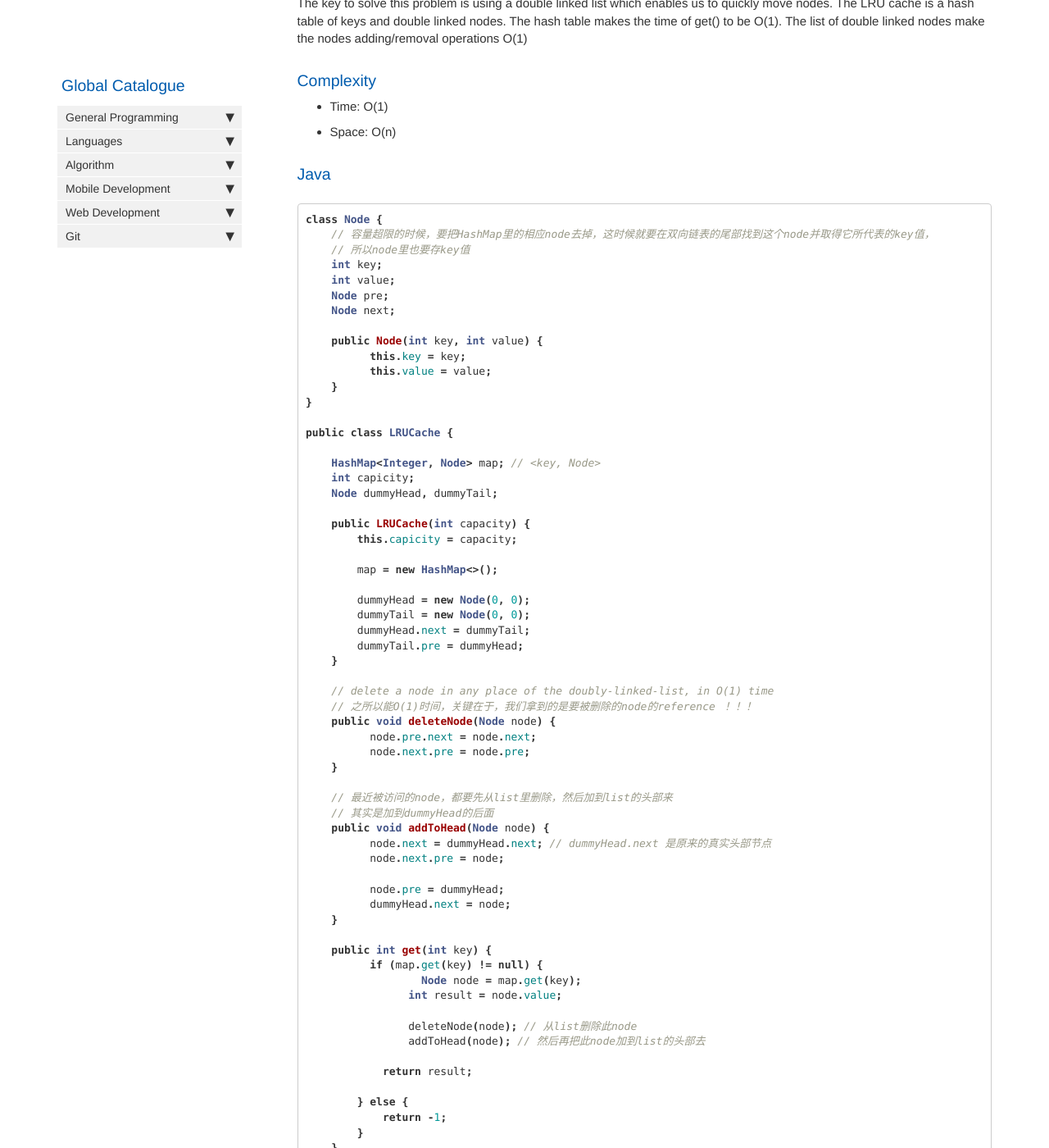
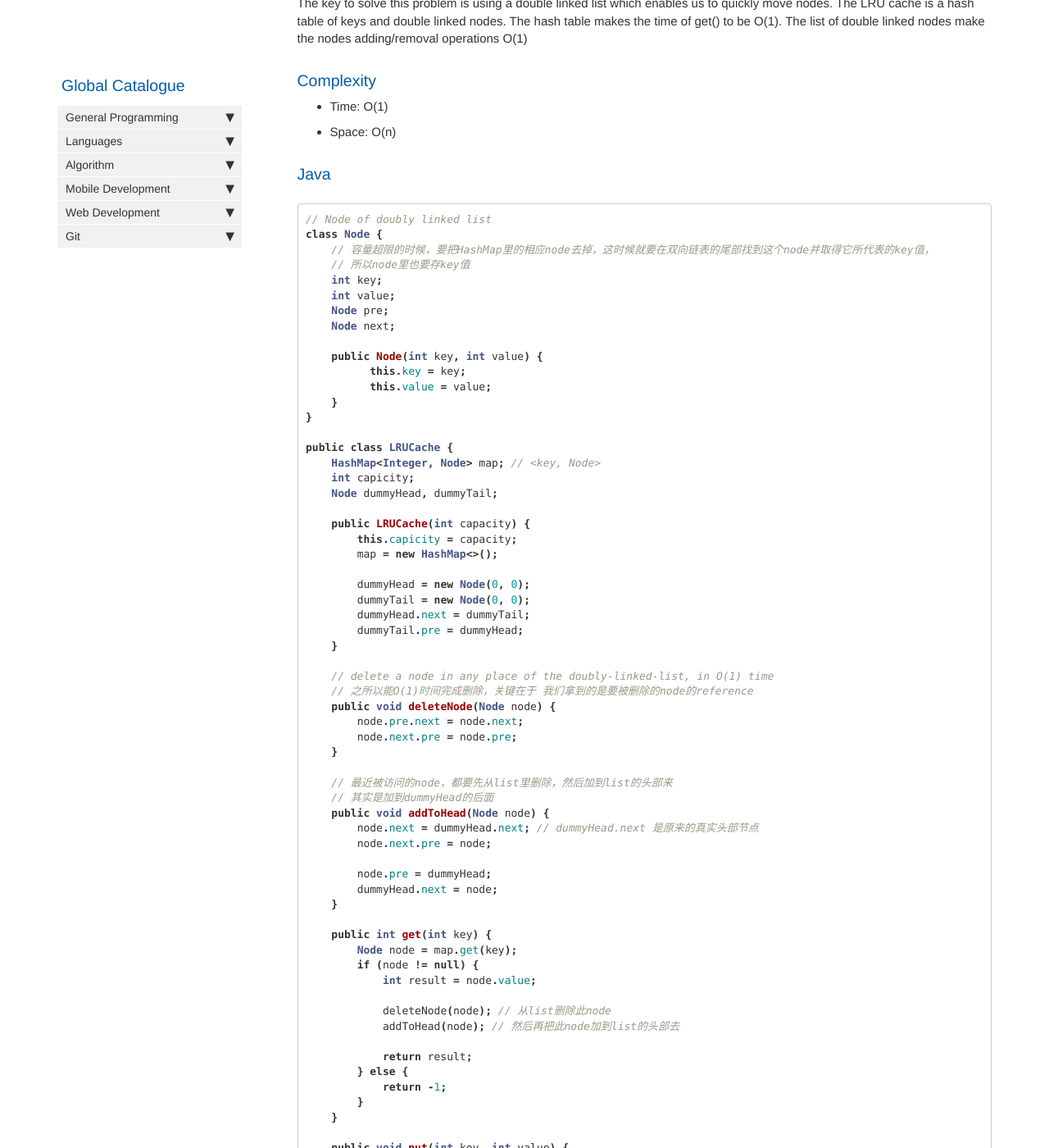
Before and after one commit to HungryOrc/hungryorc.github.io, a Jekyll site: the page built from pages/algorithm/algorithm_least_recently_used_cache_lru.md, in a window 1280 px wide and 1400 px high, scrolled down 934 px. Shown: the whole window at 82% size. Built offline with Jekyll 4.4.1, drawn with Linux system fonts in a browser that asks for light colours; nearby versions of some CDN libraries; comment, search, counter and statistics services are not loaded; some of the changed text lies outside the part shown.

Commit message:
Update algorithm_least_recently_used_cache_lru.md

````diff
--- a/pages/algorithm/algorithm_least_recently_used_cache_lru.md
+++ b/pages/algorithm/algorithm_least_recently_used_cache_lru.md
@@ -50,6 +50,7 @@
 
 ### Java
 ```java
+// Node of doubly linked list
 class Node {
     // 容量超限的时候，要把HashMap里的相应node去掉，这时候就要在双向链表的尾部找到这个node并取得它所代表的key值，
     // 所以node里也要存key值
@@ -65,14 +66,12 @@
 }
 
 public class LRUCache {
-
     HashMap<Integer, Node> map; // <key, Node>
     int capicity;
     Node dummyHead, dummyTail;
 
     public LRUCache(int capacity) {
         this.capicity = capacity;
-
         map = new HashMap<>();
 
         dummyHead = new Node(0, 0);
@@ -82,58 +81,56 @@
     }
 
     // delete a node in any place of the doubly-linked-list, in O(1) time
-    // 之所以能O(1)时间，关键在于，我们拿到的是要被删除的node的reference ！！！
+    // 之所以能O(1)时间完成删除，关键在于 我们拿到的是要被删除的node的reference
     public void deleteNode(Node node) {
-    	  node.pre.next = node.next;
-    	  node.next.pre = node.pre;
+        node.pre.next = node.next;
+        node.next.pre = node.pre;
     }
 
     // 最近被访问的node，都要先从list里删除，然后加到list的头部来
     // 其实是加到dummyHead的后面
     public void addToHead(Node node) {
-    	  node.next = dummyHead.next; // dummyHead.next 是原来的真实头部节点
-    	  node.next.pre = node;
+        node.next = dummyHead.next; // dummyHead.next 是原来的真实头部节点
+        node.next.pre = node;
 
-    	  node.pre = dummyHead;
-    	  dummyHead.next = node;
+        node.pre = dummyHead;
+        dummyHead.next = node;
     }
 
     public int get(int key) {
-    	  if (map.get(key) != null) {
-      		  Node node = map.get(key);
-      	  	int result = node.value;
+        Node node = map.get(key);
+        if (node != null) {
+            int result = node.value;
 
-    	    	deleteNode(node); // 从list删除此node
-    	    	addToHead(node); // 然后再把此node加到list的头部去
+    	    deleteNode(node); // 从list删除此node
+    	    addToHead(node); // 然后再把此node加到list的头部去
 
             return result;
-
       	} else {
       	    return -1;
         }
     }
 
     public void put(int key, int value) {
-      	if (map.get(key) != null) {
-      		  Node node = map.get(key);
-      		  node.value = value; // node的value要变，但key不变
+        Node node = map.get(key);
+      	if (node != null) {
+      	    node.value = value; // node的value要变，但key不变
 
-      		  deleteNode(node);
-      		  addToHead(node);
+      	    deleteNode(node);
+      	    addToHead(node);
+      	} else {
+      	    node = new Node(key, value);
+       	    map.put(key, node);
 
-      	} else {
-      		  Node node = new Node(key, value);
-       	  	map.put(key, node);
+      	    if (map.size() <= capacity) { // list 没满
+      	        addToHead(node);
+      	    } else { // list 满了
+    	  	    map.remove(dummyTail.pre.key);
 
-      	  	if (map.size() <= capacity) { // list 没满
-      		    	addToHead(node);
-      		  } else { // list 满了
-    	  		    map.remove(dummyTail.pre.key);
-
-    	  		    deleteNode(dummyTail.pre);
-    	  		    addToHead(node);
-    	  	  }
-    	  }
+    	  	    deleteNode(dummyTail.pre);
+    	  	    addToHead(node);
+    	  	}
+        }
     }
 }
 ```
````
